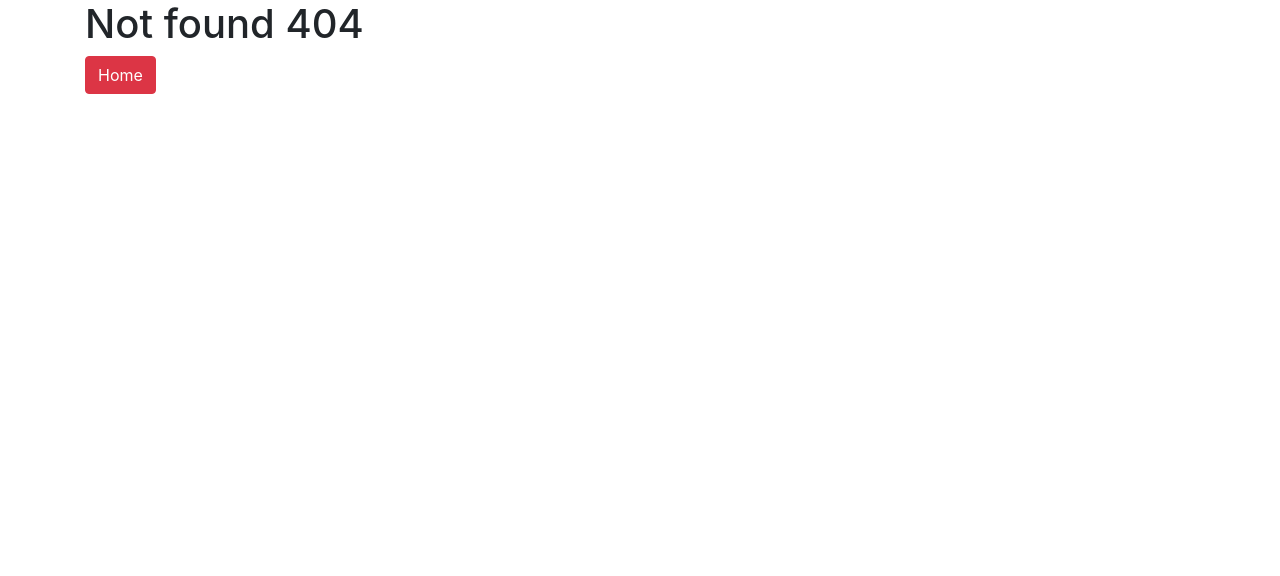
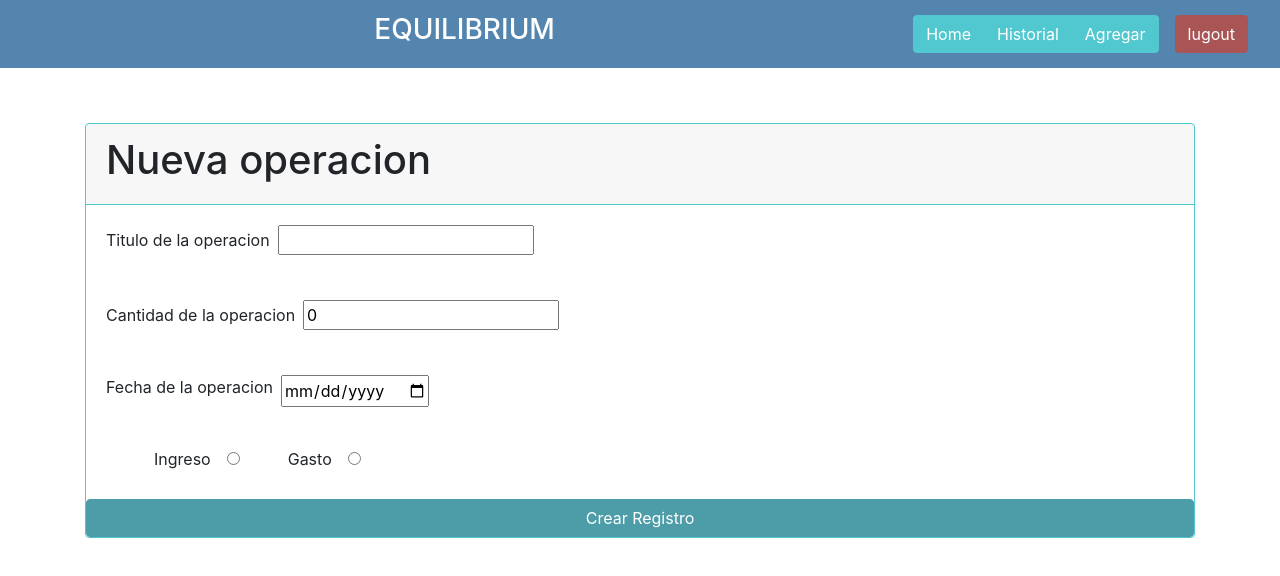
Before and after one commit to ernestogdc/EQUILIBRIUM, a React (Create React App) app: page /newopp/a/i in a window 1280 px wide. Before the commit this address had no page. Shown: the top 576 px of the page. Built offline with nearby package versions, Linux system fonts and the light colour scheme.

Commit message:
Estilos casi terminados, falta funcionalidad del boton "salir de sesion" en navbar, icono si quieren, los botones de INGRESO y GASTO que nos marquen el tipo en el objeto en la vista de editar/agregar

```diff
--- a/src/App.js
+++ b/src/App.js
@@ -1,4 +1,4 @@
-import React, { useState } from 'react';
+import React from 'react';
 import History from './views/History';
 import P404 from './views/P404';
 import Login from './components/Login';
@@ -9,28 +9,60 @@ import {
   BrowserRouter as Router,
   Switch,
   Route,
-  Link
+  Redirect
 } from "react-router-dom";
+
+const auth = {
+  isAuthenticated: false,
+  authenticate() {
+    auth.isAuthenticated = true;
+  },
+  signout() {
+    auth.isAuthenticated = false;
+  }
+};
+
+function PrivateRoute({ children, ...rest }) {
+  return (
+    <Route
+      {...rest}
+      render={({ location }) =>
+        auth.isAuthenticated ? (
+          children
+        ) : (
+          <Redirect
+            to={{
+              pathname: "/",
+              state: { from: location }
+            }}
+          />
+        )
+      }
+    />
+  );
+}
 
 function App() {
   return (
     <Router>
       <Switch>
-        <Route exact path="/login">
+        <Route exact path="/">
           <Login />
         </Route>
           <Route exact path="/history">
             <History />
           </Route>
-        <Route exact path="/">
-          <Home id='-MCJoRRXlGQI-HX1JPXS' />
+          <Route exact path="/home">
+            <Home/>
           </Route>
-        <Route exact path="/newopp">
+          <Route exact path="/newopp/:op/:tipo">
             <Newopp />
           </Route>
           <Route path="*">
             <P404></P404>
           </Route>
+        <PrivateRoute path="/protected">
+        </PrivateRoute>
       </Switch>
     </Router>
 
--- a/src/components/Login.js
+++ b/src/components/Login.js
@@ -1,23 +1,17 @@
 import React, { useState, useEffect } from 'react';
 import axios from 'axios';
-import { Link, useHistory } from 'react-router-dom';
-import Layout from './Layout';
-import Home from '../views/Home';
-
+import { Redirect } from 'react-router-dom';
+import {
+    Card, CardHeader, CardBody, Button, Container, Navbar, NavbarBrand
+} from 'reactstrap';
 
 const Login = () => {
     const [newUser, setNewUser] = useState({
         nombre: '',
         cuenta: 0
     });
-    const [userId, setUserId] = useState()
-
-    window.sessionStorage.setItem('id', userId)
-
-
-
-
-
+    const [userId, setUserId] = useState("null")
+    const [auth, setAuth]     = useState(false)
     const handleChange = (event) => {
         switch (event.target.id) {
             case 'nombre':
@@ -32,6 +26,7 @@ const Login = () => {
                     cuenta: event.target.value
                 });
                 break;
+            default:
             }
         }
         const createUser = () => {
@@ -39,36 +34,43 @@ const Login = () => {
                 newUser.cuenta >= 0) {
                     axios.post('https://equlibrium-pfinal.firebaseio.com/users.json', newUser)
                     .then(({ data }) => {
+                        window.sessionStorage.setItem('id', data.name)
                         setUserId(data.name)
-
-
-
                     })
                 } else {
             alert('No has llenado correctamente los campos')
             }
         }
-
+    useEffect(()=> {
+                axios.get(`https://equlibrium-pfinal.firebaseio.com/users/${userId}.json`)
+                .then(({data})=>{if(data !== null){setAuth(true)}} )
+            },[userId])
     return (
-
-
-        <Layout className='container'>
-            <label htmlFor='nombre'>Nombre</label>
+        <>
+            {auth ? <Redirect to="/Home"/> :
+            <>
+            <Navbar color="primary">
+                <NavbarBrand></NavbarBrand>
+                <NavbarBrand>
+                    <h1 className="text-white"> Equlibrium </h1>
+                </NavbarBrand>
+                <NavbarBrand></NavbarBrand>
+            </Navbar>
+            <Container className='d-flex justify-content-center'>
+                <Card style={{marginTop: "5%"}}>
+                    <CardHeader className="text-center">REGISTRO</CardHeader>
+                    <CardBody>
+                        <label className="pr-3" htmlFor='nombre'>NOMBRE</label>
                         <input type='text' name='nombre' id='nombre' value={newUser.nombre} onChange={handleChange} />
-            <label>cuenta</label>
-            <input type='number' name='cuenta' id='cuenta' value={newUser.cuenta} onChange={handleChange} />
-            <button onClick={createUser}> Crear usuario</button>
-            <Link to="/history">
-                <button className="btn btn-danger">Home</button>
-            </Link>
-
-
-
-
-        </Layout>
-
-
-
+                        <label className="pl-4 pr-3">CUENTA</label>
+                        <input type='number' name='cuenta' id='cuenta' value={newUser.cuenta} onChange={handleChange} style={{minWidth : "50px",maxWidth: "20%"}}/>
+                    </CardBody>
+                    <Button color="danger" onClick={createUser} className="ml-3 mb-2 mr-3"> Crear usuario</Button>
+                </Card>
+            </Container>
+            </>
+            }
+        </>
     );
 }
 
--- a/src/components/Navbar.js
+++ b/src/components/Navbar.js
@@ -1,36 +1,37 @@
-import React from 'react';
-import { Link, useHistory } from 'react-router-dom';
-
+import React,{useState,useEffect} from 'react';
+import { Link } from 'react-router-dom';
 import {
     Navbar, NavbarBrand, ButtonGroup, Button
 } from 'reactstrap'
 
+
 const NavbarE = () => {
+    //  const [remove,setRemove] = useState(false)
+
+    //useEffect(()=> {
+        //window.sessionStorage.removeItem('id')
+      //  },[])
     return (
         <Navbar style={{ backgroundColor: "#5385AF" }}>
             <NavbarBrand>
-                <img src="../Equ.png"></img>
             </NavbarBrand>
             <NavbarBrand>
-                <h1>EQUILIBRIUM</h1>
+                <h3 className="text-white">EQUILIBRIUM</h3>
             </NavbarBrand>
-            <NavbarBrand>
-                <ButtonGroup>
-                    <Link to="/login">
-                        <Button style={{ backgroundColor: "#51C8CF", borderColor: "#51C8CF" }}>Login</Button>
-                    </Link>
-                    <Link to="/">
+            <div className="navbar-brand">
+                <ButtonGroup style={{backgroundColor: "#51C8CF",borderRadius: "5px"}}>
+                    <Link to="/home">
                         <Button style={{ backgroundColor: "#51C8CF", borderColor: "#51C8CF" }}>Home</Button>
                     </Link>
                     <Link to="/history">
                         <Button style={{ backgroundColor: "#51C8CF", borderColor: "#51C8CF" }}>Historial</Button>
                     </Link>
-                    <Link to="/newopp">
+                    <Link to="/newopp/a/i">
                         <Button style={{ backgroundColor: "#51C8CF", borderColor: "#51C8CF" }}>Agregar</Button>
                     </Link>
-
                 </ButtonGroup>
-            </NavbarBrand>
+                <Button  className="ml-3" style={{ backgroundColor: "#a55", borderColor: "#a55" }}>lugout</Button>
+            </div>
         </Navbar>
     )
 }
--- a/src/index.css
+++ /dev/null
@@ -1,13 +0,0 @@
-body {
-  margin: 0;
-  font-family: -apple-system, BlinkMacSystemFont, 'Segoe UI', 'Roboto', 'Oxygen',
-    'Ubuntu', 'Cantarell', 'Fira Sans', 'Droid Sans', 'Helvetica Neue',
-    sans-serif;
-  -webkit-font-smoothing: antialiased;
-  -moz-osx-font-smoothing: grayscale;
-}
-
-code {
-  font-family: source-code-pro, Menlo, Monaco, Consolas, 'Courier New',
-    monospace;
-}
--- a/src/index.js
+++ b/src/index.js
@@ -1,6 +1,5 @@
 import React from 'react';
 import ReactDOM from 'react-dom';
-import './index.css';
 import App from './App';
 import * as serviceWorker from './serviceWorker';
 import 'bootstrap/dist/css/bootstrap.min.css';
@@ -15,4 +14,4 @@ ReactDOM.render(
 // If you want your app to work offline and load faster, you can change
 // unregister() to register() below. Note this comes with some pitfalls.
 // Learn more about service workers: https://bit.ly/CRA-PWA
-serviceWorker.register();
+serviceWorker.unregister();
--- a/src/views/Newopp.js
+++ b/src/views/Newopp.js
@@ -1,15 +1,20 @@
-import React, { useState, useEffect } from 'react';
+import React, { useState } from 'react';
 import axios from 'axios';
 import Layout from '../components/Layout';
+import { useParams } from 'react-router-dom';
+import {
+    Button, Container, CardBody, Card, CardHeader
+} from 'reactstrap'
 
 const Newopp = () => {
+    const [idSession] = useState(window.sessionStorage.getItem('id'));
+    const {op,tipo} = useParams()
     const [newOpp, setNewOpp] = useState({
         titulo: '',
         cantidad: 0,
         fecha: '',
-        tipo: true
+        tipo: ''
     });
-    const [idSession, setIdSession] = useState(window.sessionStorage.getItem('id'));
 
 
     const handleChange = (event) => {
@@ -33,7 +38,7 @@ const Newopp = () => {
                 });
                 break;
             default:
-                alert('Algo hiciste mal tontuelo')
+                alert('Algo hiciste mal, tontuelo')
                 break;
 
         }
@@ -52,17 +57,53 @@ const Newopp = () => {
         }
     }
 
+    const editOpp = () => {
+        if (newOpp.titulo.length > 0 &&
+            newOpp.cantidad > 0) {
+            axios.patch(`https://equlibrium-pfinal.firebaseio.com/users/${idSession}/operaciones.json`, newOpp)
+                .then(({ data }) => {
+                    window.sessionStorage.setItem('idOpp', data.name)
+                    return data
+                })
+        } else {
+            alert('no llenaste los campos')
+        }
+    }
+
     return (
         <Layout >
-            <lavel htmlFor='titulo'>Ingresa el titulo de la operacion</lavel>
-            <input id='titulo' type='text' value={newOpp.nombre} onChange={handleChange} ></input>
-            <lavel htmlFor='cantidad'>Cantidad de la operacion</lavel>
-            <input id='cantidad' type='number' value={newOpp.cantidad} onChange={handleChange} ></input>
-            <lavel htmlFor='fecha' >Fecha de la operacion</lavel>
-            <input id='fecha' type='date' value={newOpp.fecha} onChange={handleChange} ></input>
-            <lavel htmlFor='tipo' >Ingreso?</lavel>
-            <input type='checkbox' ></input>
-            <button onClick={createOpp} type='submit'>Crear Registro</button>
+            <Container className="justify-content-center">
+                <Card style={{borderColor: "#51C8CF", marginTop: "5%"}}>
+                    <CardHeader className="d-inline-flex" style={{borderColor: "#51C8CF"}}>
+                        <h1 className="text-center">
+                            {op==="a"? "Nueva operacion" : "Editar operacion"}
+                        </h1>
+                    </CardHeader>
+                    <CardBody>
+                        <label className="mr-2" htmlFor='titulo'>Titulo de la operacion</label>
+                        <input id='titulo' type='text' value={newOpp.nombre} onChange={handleChange} ></input>
+                    </CardBody>
+                    <CardBody>
+                        <label className="mr-2" htmlFor='cantidad'>Cantidad de la operacion</label>
+                        <input id='cantidad' type='number' value={newOpp.cantidad} onChange={handleChange} ></input>
+                    </CardBody>
+                    <CardBody className="d-inline-flex">
+                        <label className="mr-2" htmlFor='fecha' >Fecha de la operacion</label>
+                        <input id='fecha' type='date' value={newOpp.fecha} onChange={handleChange} ></input>
+                    </CardBody>
+                    <CardBody>
+                        <span className="ml-5">
+                            <label className="mr-3" htmlFor='tipo' >Ingreso</label>
+                            <input type='radio' name="tipo" value={newOpp.tipo}></input>
+                        </span>
+                        <span className="ml-5">
+                            <label className="mr-3" htmlFor='tipo' >Gasto</label>
+                            <input type='radio' name="tipo" value={newOpp.tipo}></input>
+                        </span>
+                    </CardBody>
+                    <Button style={{backgroundColor: "#4D9DA8",borderColor: "#4D9DA8"}} onClick={op === "a" ? createOpp : editOpp } type='submit'>Crear Registro</Button>
+                </Card>
+            </Container>
         </Layout>
     );
 }
```
Also changed, not shown: src/components/Operation.js (+7 -6 lines), src/views/History.js (+7 -6 lines), src/views/Home.js (+28 -26 lines). Lines whose indentation alone changed are shown as unchanged.
